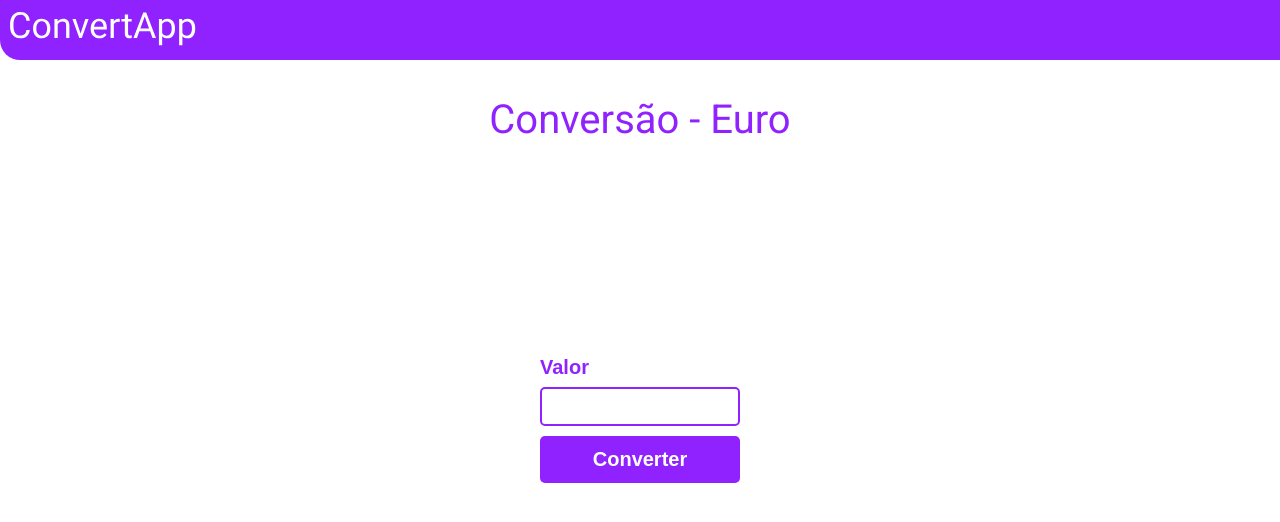
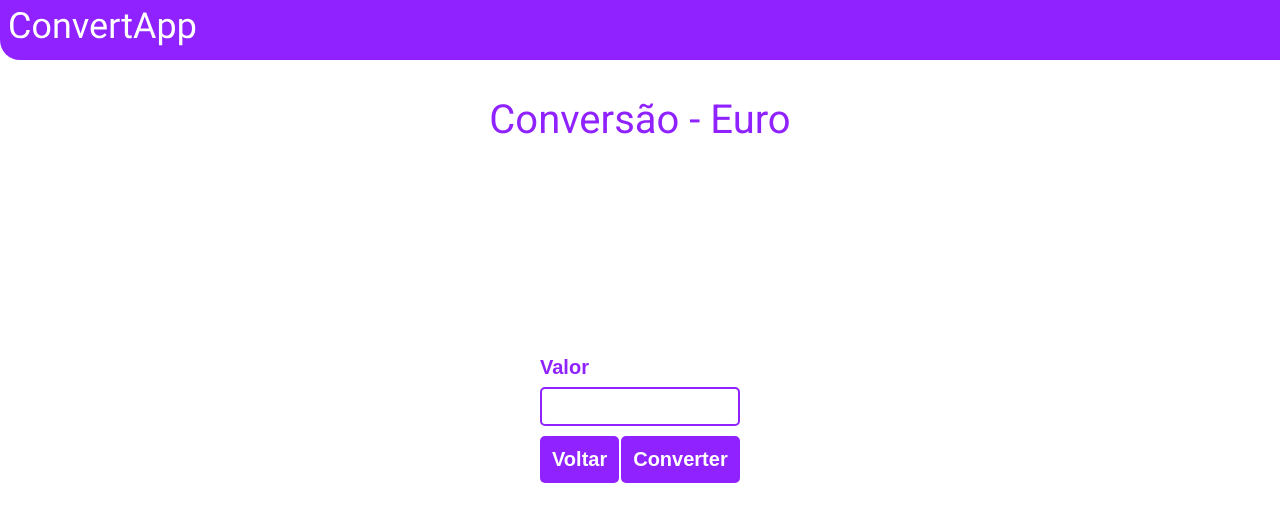
Before and after one commit to pedro-candido/convert-app, a React (Create React App) app: page /convert/EUR in a window 1280 px wide. Shown: the top 522 px of the page. Built offline with nearby package versions, Linux system fonts and the light colour scheme; no server answers.

Commit message:
fix: style updated

```diff
--- a/src/components/ConvertBox/index.tsx
+++ b/src/components/ConvertBox/index.tsx
@@ -4,7 +4,7 @@ import { useEffect } from 'react'
 import { RootState } from '../../store/configureStore.store';
 import { getConvert, userConvertion, valueToConvert, userCurrency } from '../../reducers/Convert.reducer'
 import { useHistory } from "react-router-dom";
-import { InputStyled, LabelStyled, ConvertBoxContainer, ButtonStyled } from './style'
+import { InputStyled, LabelStyled, ConvertBoxContainer, ButtonStyled, ButtonsWrapper } from './style'
 
 interface ConvertionProps {
     "code": string,
@@ -53,9 +53,14 @@ export const ConvertBox = ({ currency }: ConvertBoxProps) => {
                 type="number"
                 value={value}
             />
-            <ButtonStyled onClick={handleClick}>
-                Converter
-            </ButtonStyled>
+            <ButtonsWrapper>
+                <ButtonStyled onClick={() => history.push('/')}>
+                    Voltar
+                </ButtonStyled>
+                <ButtonStyled onClick={handleClick}>
+                    Converter
+                </ButtonStyled>
+            </ButtonsWrapper>
         </ConvertBoxContainer>
     )
 }
--- a/src/components/ConvertBox/style.ts
+++ b/src/components/ConvertBox/style.ts
@@ -61,3 +61,10 @@ export const ButtonStyled = styled.button`
         cursor: pointer;
     }
 `
+
+export const ButtonsWrapper = styled.div`
+    white-space: nowrap;
+    & > button {
+        margin-right: 1%;
+    }
+`
--- a/src/pages/Result/style.ts
+++ b/src/pages/Result/style.ts
@@ -18,11 +18,9 @@ export const ConvertedContainerWrapper = styled.div`
 export const ButtonContainerWrapper = styled.div`
     display: flex;
     justify-content: space-between;
-    @media(min-width: 1380px) {
-        min-width: 10%;
-    }
+    white-space: nowrap;
 
-    @media(max-width: 1379px) {
-        min-width: 15%;
+    & > button {
+        margin-right: 5%;
     }
 `
```
